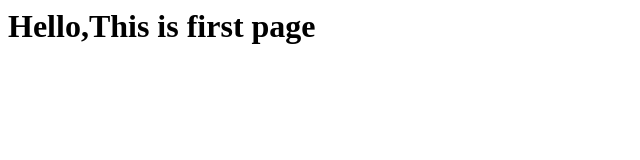
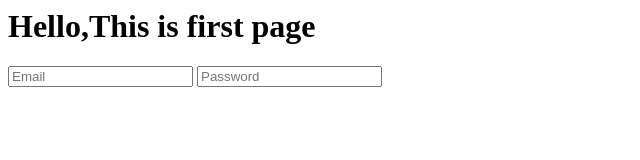
Before and after one commit to baljeet425/Test, a plain HTML site: page index.html in a window 1280 px wide. Shown: the whole page, without its empty margins (0-640 px from the left). Drawn offline with Linux system fonts and the light colour scheme.

Commit message:
Changes in index

```diff
--- a/index.html
+++ b/index.html
@@ -1,11 +1,13 @@
 <html>
 
 <head>
-    <title>Hello</title>
+    <title>Hello,How are </title>
 </head>
 
 <body>
     <h1>Hello,This is first page </h1>
+    <input type="text" placeholder="Email" name="email">
+    <input type="text" placeholder="Password" name="password">
 </body>
 
 </html>
```
